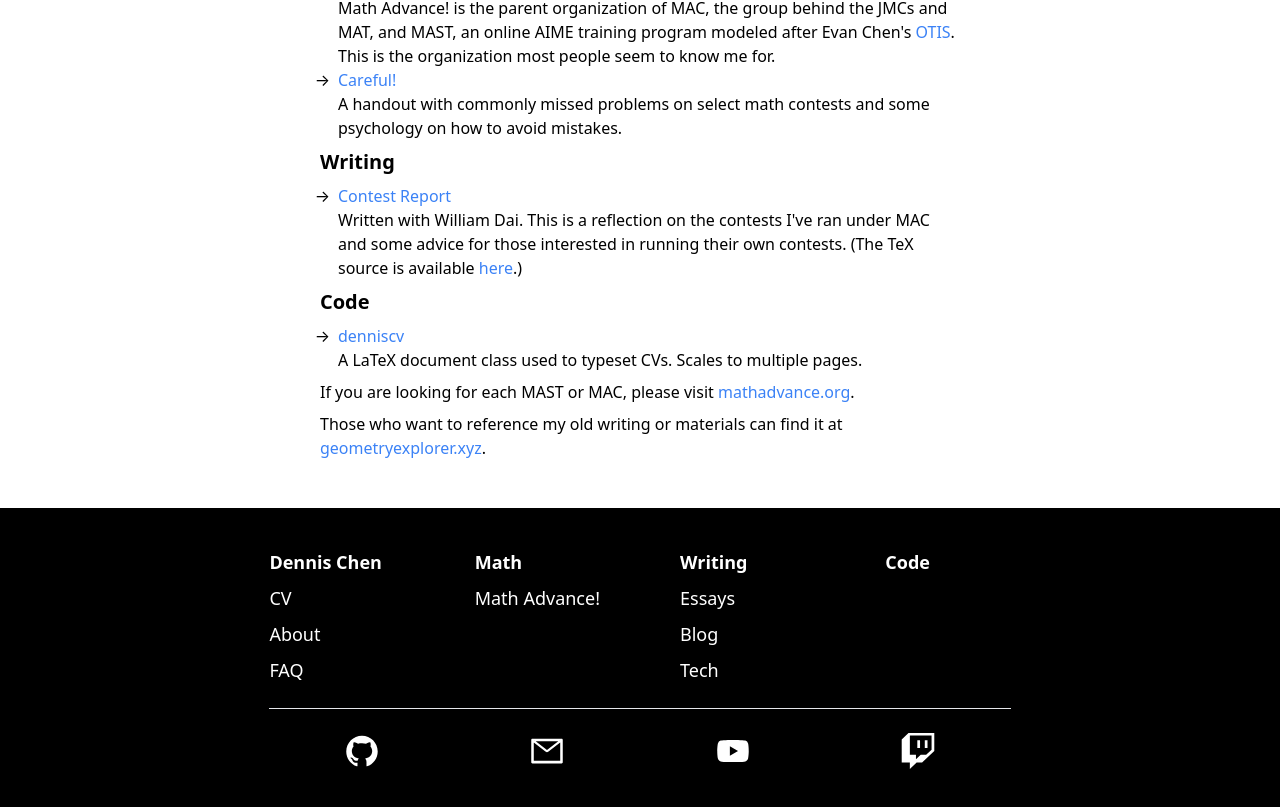
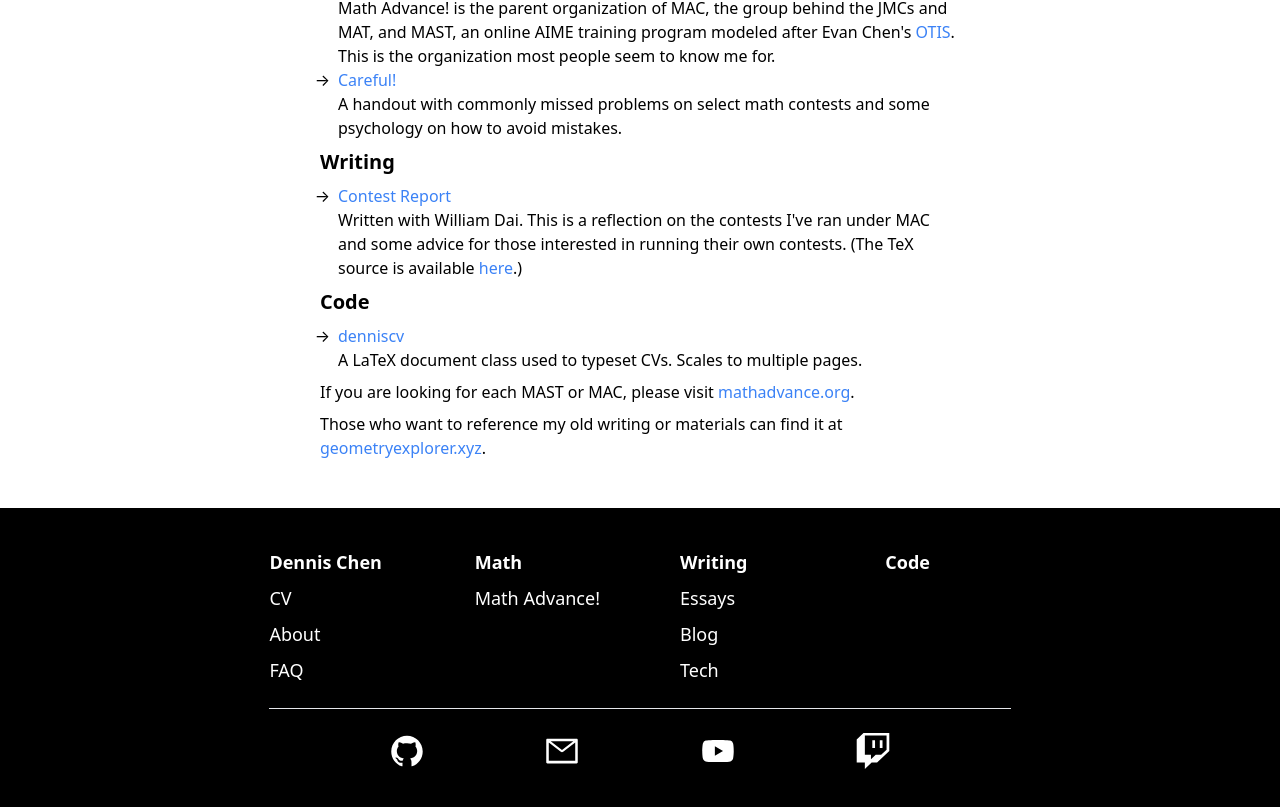
Before and after one commit to chennisden/dennisc.net, a Next.js app: page / in a window 1280 px wide. Shown: the part 400-1207 px from the top of the page. Built offline with nearby package versions, Linux system fonts and the light colour scheme.

Commit message:
justify-evnely align center

```diff
--- a/components/Footer.tsx
+++ b/components/Footer.tsx
@@ -50,7 +50,7 @@ const Footer: FC<{}> = () => {
           </div>
         </div>
         <hr className="my-6" />
-        <div className="grid grid-cols-4 flex place-items-center text-4xl text-white">
+        <div className="flex justify-evenly align-center text-4xl text-white">
           <NextLink href="https://github.com/chennisden">
             <a>
               <AiFillGithub />
```
